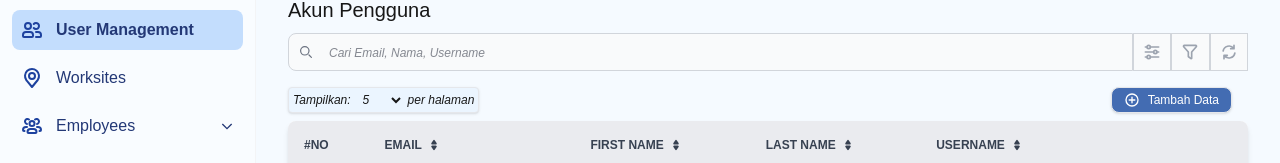
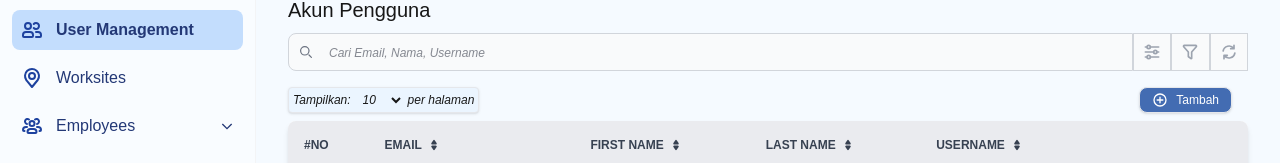
Before and after one commit to Nazarnazz/hrms-ui, a Next.js app: page /admin/users in a window 1280 px wide. Shown: the part 118-281 px from the top of the page. Built offline with nearby package versions, Linux system fonts and the light colour scheme.

Commit message:
perbaikan semua halaman

```diff
--- a/src/app/admin/attendance/history/page.js
+++ b/src/app/admin/attendance/history/page.js
@@ -391,7 +391,7 @@ export default function Riwayat() {
                           <svg className="w-4 h-4" aria-hidden="true" xmlns="http://www.w3.org/2000/svg" width="24" height="24" fill="none" viewBox="0 0 24 24">
                             <path stroke="currentColor" strokeLinecap="round" strokeLinejoin="round" strokeWidth="2" d="M12 7.757v8.486M7.757 12h8.486M21 12a9 9 0 1 1-18 0 9 9 0 0 1 18 0Z" />
                           </svg>
-                          <span className="text-xs">Tambah Data</span>
+                          <span className="text-xs">Tambah</span>
                         </div>
                       </button>
                     </div>
--- a/src/app/admin/attendance/setting/page.js
+++ b/src/app/admin/attendance/setting/page.js
@@ -362,7 +362,7 @@ export default function Setting() {
                           <svg className="w-4 h-4" aria-hidden="true" xmlns="http://www.w3.org/2000/svg" width="24" height="24" fill="none" viewBox="0 0 24 24">
                             <path stroke="currentColor" strokeLinecap="round" strokeLinejoin="round" strokeWidth="2" d="M12 7.757v8.486M7.757 12h8.486M21 12a9 9 0 1 1-18 0 9 9 0 0 1 18 0Z" />
                           </svg>
-                          <span className="text-xs">Tambah Data</span>
+                          <span className="text-xs">Tambah</span>
                         </div>
                       </button>
                     </div>
--- a/src/app/admin/employee/data/page.js
+++ b/src/app/admin/employee/data/page.js
@@ -358,7 +358,7 @@ export default function Riwayat() {
                           <svg className="w-4 h-4" aria-hidden="true" xmlns="http://www.w3.org/2000/svg" width="24" height="24" fill="none" viewBox="0 0 24 24">
                             <path stroke="currentColor" strokeLinecap="round" strokeLinejoin="round" strokeWidth="2" d="M12 7.757v8.486M7.757 12h8.486M21 12a9 9 0 1 1-18 0 9 9 0 0 1 18 0Z" />
                           </svg>
-                          <span className="text-xs">Tambah Data</span>
+                          <span className="text-xs">Tambah</span>
                         </div>
                       </button>
                     </div>
--- a/src/app/admin/employee/department/page.js
+++ b/src/app/admin/employee/department/page.js
@@ -180,7 +180,7 @@ export default function Department() {
                           <svg className="w-4 h-4" aria-hidden="true" xmlns="http://www.w3.org/2000/svg" width="24" height="24" fill="none" viewBox="0 0 24 24">
                             <path stroke="currentColor" strokeLinecap="round" strokeLinejoin="round" strokeWidth="2" d="M12 7.757v8.486M7.757 12h8.486M21 12a9 9 0 1 1-18 0 9 9 0 0 1 18 0Z" />
                           </svg>
-                          <span className="text-xs">Tambah Data</span>
+                          <span className="text-xs">Tambah</span>
                         </div>
                       </button>
                     </div>
--- a/src/app/admin/employee/position/page.js
+++ b/src/app/admin/employee/position/page.js
@@ -180,7 +180,7 @@ export default function Position() {
                           <svg className="w-4 h-4" aria-hidden="true" xmlns="http://www.w3.org/2000/svg" width="24" height="24" fill="none" viewBox="0 0 24 24">
                             <path stroke="currentColor" strokeLinecap="round" strokeLinejoin="round" strokeWidth="2" d="M12 7.757v8.486M7.757 12h8.486M21 12a9 9 0 1 1-18 0 9 9 0 0 1 18 0Z" />
                           </svg>
-                          <span className="text-xs">Tambah Data</span>
+                          <span className="text-xs">Tambah</span>
                         </div>
                       </button>
                     </div>
--- a/src/app/admin/lokasi/page.js
+++ b/src/app/admin/lokasi/page.js
@@ -161,7 +161,7 @@ export default function Worksite() {
                           <svg className="w-4 h-4" aria-hidden="true" xmlns="http://www.w3.org/2000/svg" width="24" height="24" fill="none" viewBox="0 0 24 24">
                             <path stroke="currentColor" strokeLinecap="round" strokeLinejoin="round" strokeWidth="2" d="M12 7.757v8.486M7.757 12h8.486M21 12a9 9 0 1 1-18 0 9 9 0 0 1 18 0Z" />
                           </svg>
-                          <span className="text-xs">Tambah Data</span>
+                          <span className="text-xs">Tambah</span>
                         </div>
                       </button>
                     </div>
--- a/src/app/admin/users/page.js
+++ b/src/app/admin/users/page.js
@@ -130,7 +130,7 @@ export default function Users() {
 
   //pagination
   const [currentPage, setCurrentPage] = useState(1);
-  const itemsPerPage = 5; // jumlah data per halaman
+  const [itemsPerPage, setItemsPerPage] = useState(10); // default 10, bisa diubah user
 
   const startIndex = (currentPage - 1) * itemsPerPage;
   const endIndex = startIndex + itemsPerPage;
@@ -138,9 +138,15 @@ export default function Users() {
   const paginatedPengguna = filteredAndSortedPengguna.slice(startIndex, endIndex);
   const totalPages = Math.ceil(filteredAndSortedPengguna.length / itemsPerPage);
 
+  // reset ke halaman pertama kalau search berubah
   useEffect(() => {
     setCurrentPage(1);
   }, [searchTerm]);
+
+  // reset ke halaman pertama kalau jumlah per halaman berubah
+  useEffect(() => {
+    setCurrentPage(1);
+  }, [itemsPerPage]);
 
   //Loading
   const [data, setData] = useState([]);
@@ -225,7 +231,7 @@ export default function Users() {
                           <svg className="w-4 h-4" aria-hidden="true" xmlns="http://www.w3.org/2000/svg" width="24" height="24" fill="none" viewBox="0 0 24 24">
                             <path stroke="currentColor" strokeLinecap="round" strokeLinejoin="round" strokeWidth="2" d="M12 7.757v8.486M7.757 12h8.486M21 12a9 9 0 1 1-18 0 9 9 0 0 1 18 0Z" />
                           </svg>
-                          <span className="text-xs">Tambah Data</span>
+                          <span className="text-xs">Tambah</span>
                         </div>
                       </button>
                     </div>
@@ -490,14 +496,44 @@ export default function Users() {
         <DialogTitle>Tambah Data</DialogTitle>
         <hr className="border-1" />
         <DialogBody>
-          <fieldset className="mt-2 py-5 flex items-center gap-6">
-            <Label htmlFor="name">Nama Department</Label>
-            <Input type="text" name="name" id="name" className="ps-4" placeholder="..." required={true} />
+          <fieldset className="mt-2 pt-5 flex items-center gap-6">
+            <Label htmlFor="email">Email</Label>
+            <Input type="email" name="email" id="email" className="ps-4 ml-8" placeholder="..." required={true} />
           </fieldset>
-          <fieldset className="py-3 items-center">
-            <Label htmlFor="name">Description</Label>
-            <textarea type="text" name="name" id="name" className="ps-4 bg-gray-200 rounded-sm w-full" placeholder="..." required={true} />
+          <fieldset className="mt-2 pb-5 flex items-center gap-6">
+            <Label htmlFor="username">Username</Label>
+            <Input type="text" name="username" id="username" className="ps-4" placeholder="..." required={true} />
           </fieldset>
+          <div className="grid grid-cols-2 gap-6">
+            <div>
+              <fieldset>
+                <Label htmlFor="first_name" className="mb-2">
+                  First Name
+                </Label>
+                <Input type="text" name="first_name" id="first_name" className="ps-4" placeholder="IT" required={true} />
+              </fieldset>
+              <fieldset className="mt-6">
+                <Label className="mb-2" htmlFor="joined_from">
+                  Joined From
+                </Label>
+                <Input type="date" name="joined_from" id="joined_from" className="ps-4" placeholder="" required={true} />
+              </fieldset>
+            </div>
+            <div>
+              <fieldset>
+                <Label className="mb-2" htmlFor="last_name">
+                  Last Name
+                </Label>
+                <Input type="text" name="last_name" id="last_name" placeholder="" required={true} />
+              </fieldset>
+              <fieldset className="mt-6">
+                <Label className="mb-2" htmlFor="joined_end">
+                  Joined End
+                </Label>
+                <Input type="date" name="joined_end" id="joined_end" className="ps-4" placeholder="" required={true} />
+              </fieldset>
+            </div>
+          </div>
         </DialogBody>
         <DialogActions>
           <div className="flex">
```
